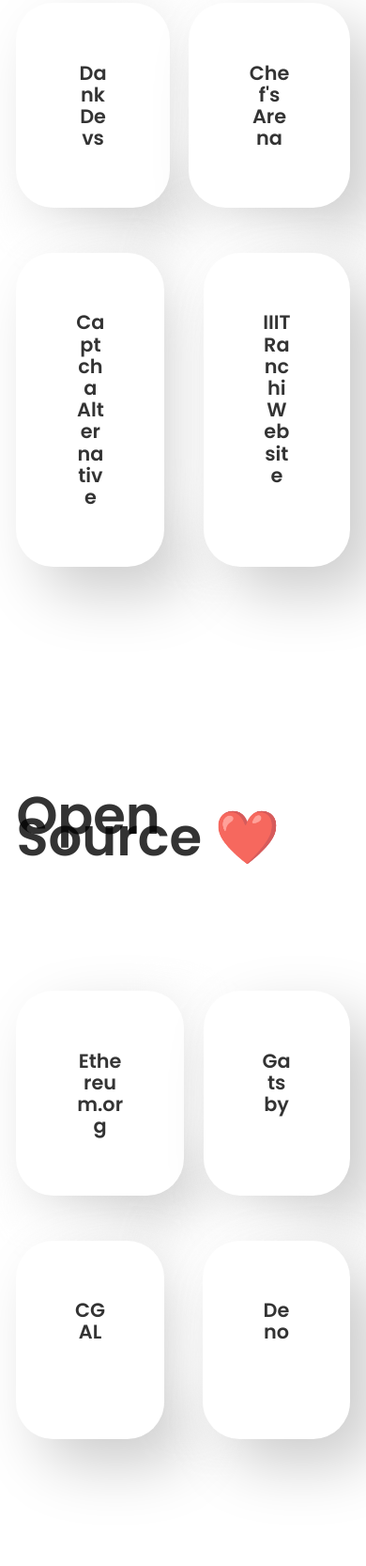
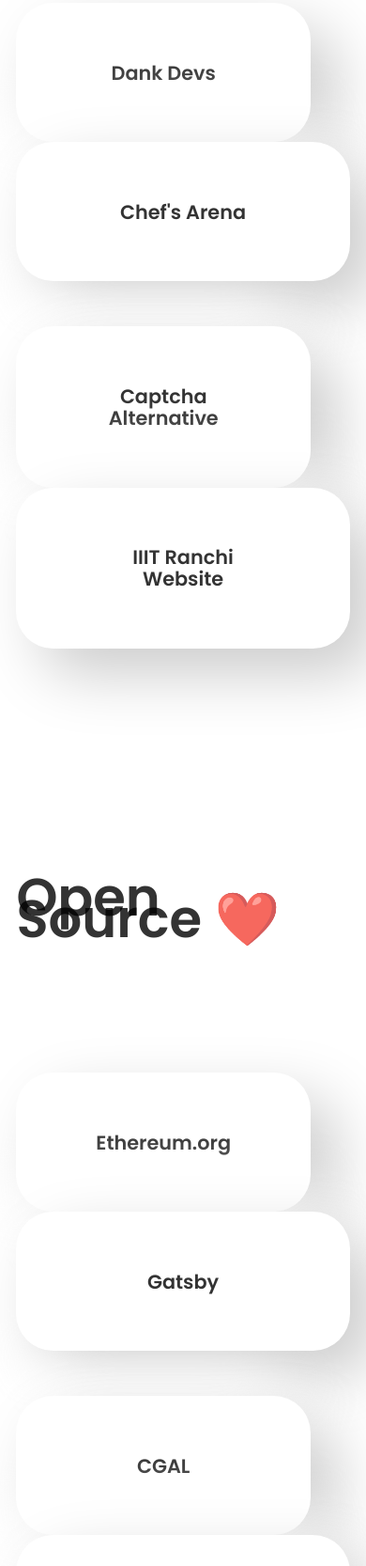
Before and after one commit to Rishabh-malhotraa/portfolio, a Gatsby site: page / in a window 390 px wide. Shown: the part 1667-3333 px from the top of the page at 94% size. Built offline with nearby package versions, Linux system fonts and the light colour scheme; Gatsby itself is replaced by a stand-in of ours.

Commit message:
feat: added some responsiveness

```diff
--- a/src/components/OpenSource/OpenSource.jsx
+++ b/src/components/OpenSource/OpenSource.jsx
@@ -14,6 +14,7 @@
         style={{
           display: "flex",
           marginTop: "18vh",
+          flexWrap: "wrap",
           justifyContent: "space-between",
           minHeight: "25vh",
         }}
@@ -24,8 +25,8 @@
           className={"neu"}
           style={{
             fontSize: "1.3em",
-            minWidth: "20vw",
-            marginRight: "1em",
+            flexGrow: "1",
+            marginRight: "2em",
             textAlign: "center",
             padding: "3em",
           }}
@@ -38,7 +39,7 @@
           className={"neu"}
           style={{
             fontSize: "1.3em",
-            minWidth: "40vw",
+            flexGrow: "6",
             textAlign: "center",
             padding: "3em",
           }}
@@ -49,6 +50,7 @@
       <div
         style={{
           display: "flex",
+          flexWrap: "wrap",
           marginTop: "3em",
           justifyContent: "space-between",
           minHeight: "25vh",
@@ -60,7 +62,7 @@
           className={"neu"}
           style={{
             fontSize: "1.3em",
-            minWidth: "40vw",
+            flexGrow: "5",
             textAlign: "center",
             padding: "3em",
             marginRight: "2em",
@@ -75,7 +77,7 @@
           className={"neu"}
           style={{
             fontSize: "1.3em",
-            minWidth: "20vw",
+            flexGrow: "1",
             textAlign: "center",
             padding: "3em",
           }}
--- a/src/components/Projects/Projects.jsx
+++ b/src/components/Projects/Projects.jsx
@@ -13,6 +13,7 @@
       <div
         style={{
           display: "flex",
+          flexWrap: "wrap",
           marginTop: "18vh",
           justifyContent: "space-between",
           minHeight: "25vh",
@@ -24,8 +25,8 @@
           className={"neu"}
           style={{
             fontSize: "1.3em",
-            minWidth: "20vw",
-            marginRight: "1em",
+            flexGrow: "1",
+            marginRight: "2em",
             textAlign: "center",
             padding: "3em",
           }}
@@ -38,7 +39,7 @@
           className={"neu"}
           style={{
             fontSize: "1.3em",
-            minWidth: "40vw",
+            flexGrow: "5",
             textAlign: "center",
             padding: "3em",
           }}
@@ -49,6 +50,7 @@
       <div
         style={{
           display: "flex",
+          flexWrap: "wrap",
           marginTop: "3em",
           justifyContent: "space-between",
           minHeight: "25vh",
@@ -60,13 +62,15 @@
           className={"neu"}
           style={{
             fontSize: "1.3em",
-            minWidth: "40vw",
+            flexGrow: "5",
             textAlign: "center",
             padding: "3em",
             marginRight: "2em",
           }}
         >
-          <b>Captcha Alternative</b>
+          <b>
+            Captcha <br /> Alternative
+          </b>
         </a>
 
         <a
@@ -75,12 +79,15 @@
           className={"neu"}
           style={{
             fontSize: "1.3em",
-            minWidth: "20vw",
+            flexGrow: "1",
             textAlign: "center",
             padding: "3em",
           }}
         >
-          <b>IIIT Ranchi Website</b>
+          <b>
+            IIIT Ranchi <br />
+            Website
+          </b>
         </a>
       </div>
     </div>
```
